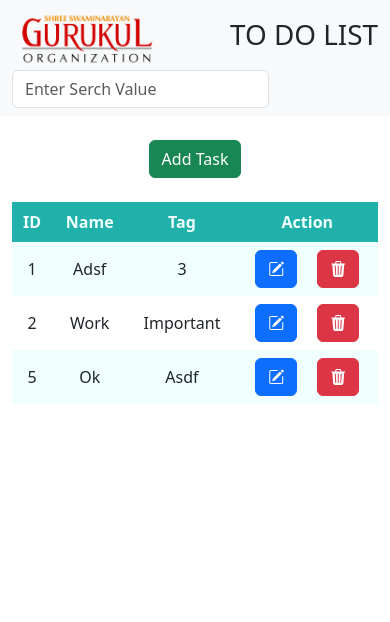
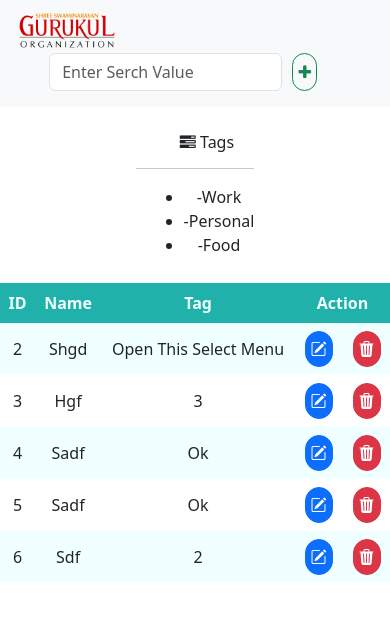
Before and after one commit to ankitdomadiya/todo, an Angular app: page /user in a window 390 px wide. Shown: the top 622 px of the page. Built offline with nearby package versions, Linux system fonts and the light colour scheme; data requests are answered from the project's data file.

Commit message:
todo-list

```diff
--- a/db.json
+++ b/db.json
@@ -1,19 +1,29 @@
 {
   "user": [
     {
-      "name": "adsf",
-      "tag": "3",
-      "id": 1
-    },
-    {
-      "name": "work",
-      "tag": "important",
+      "name": "shgd",
+      "tag": "Open this select menu",
       "id": 2
     },
     {
-      "name": "ok",
-      "tag": "asdf",
+      "name": "hgf",
+      "tag": "3",
+      "id": 3
+    },
+    {
+      "name": "sadf",
+      "tag": "ok",
+      "id": 4
+    },
+    {
+      "name": "sadf",
+      "tag": "ok",
       "id": 5
+    },
+    {
+      "name": "sdf",
+      "tag": "2",
+      "id": 6
     }
   ]
 }
--- a/src/app/user/user.component.html
+++ b/src/app/user/user.component.html
@@ -1,38 +1,37 @@
-<nav class="navbar navbar-expand-lg bg-body-tertiary">
+<nav class="navbar navbar-expand-lg bg-body-tertiary pb-3">
   <div class="container-fluid">
-    <img src="assets/logo.png" alt="logo" style="width: 150px;">
-    <h1 class="text-uppercase">to do list</h1>
-    <form class="d-flex" role="search">
-      <!-- <input class="form-control me-2" [(ngModel)]="searchValue" (keyup)="search()" autocomplete="off" id="EmpName" type="text" placeholder="Search"> -->
-      <!-- <button class="btn btn-outline-success"   type="submit">Search</button> -->
-      <input type="text"name="search" [(ngModel)]="searchValue" (keyup)="search()" autocomplete="off" placeholder="Enter Serch Value" class="form-control mr-3" id="EmpName">
+    <img src="assets/logo.png" alt="logo" class="navbar-logo">
+    <h1 class="text-uppercase font-size-decrice">to do list</h1>
+    <form class="d-flex search-bar" role="search">
+      <input type="text" name="search" [(ngModel)]="searchValue" (keyup)="search()" autocomplete="off"
+        placeholder="Enter Serch Value" class="form-control search mr-3 input-sm" id="EmpName">
+      <button class="btn btn-outline-success" type="submit" data-bs-toggle="modal" data-bs-target="#exampleModal"
+        data-bs-whatever="@getbootstrap"><i class="fa fa-plus anacon" aria-hidden="true"></i></button>
     </form>
-
   </div>
 </nav>
 
-<br>
 
+<!-- ##############################################  tags section ################################################# -->
 
-<!-- ############################## Add Task ####################################### -->
-
-<section class="d-flex align-item-center justify-content-center ">
-  <button type="button" class="btn btn-success " data-bs-toggle="modal" data-bs-target="#exampleModal"
-    data-bs-whatever="@getbootstrap">Add Task</button>
-</section>
-<!-- <div class="container">
-    <input type="text" name="text-box" id="" placeholder="Enter Your Task">
-    <button type="submit" class="btn btn-success">ok</button>
-  </div> -->
-
-<br>
+<section class="container-fluid">
+  <div class="row">
+    <div class="col-xxl-2 col-xl-2 col-lg-2 col-md-2.5 col-sm-4 left-side">
+      <div class="sidebar">
+        <h6 class="mt-3 ps-4 mb-2"><i class="fa fa-tasks" aria-hidden="true"></i> Tags</h6>
+        <hr>
+        <ul class="mt-2 ps-5">
+          <li>-Work</li>
+          <li>-Personal</li>
+          <li>-Food</li>
+        </ul>
+      </div>
+    </div>
 
     <!-- ################################# Show Task Section ################################# -->
 
-<section class="container">
-
+    <div class="col-xxl-10 col-xl-10 col-lg-10 col-md-9.5 col-sm-8 right-side">
       <div class="row">
-    <div class="col-sm-12">
         <table>
           <tr>
             <th>ID</th>
@@ -50,27 +49,11 @@
               <button class="btn btn-danger" (click)="deleteUser(item)"><i class="bi bi-trash3-fill"></i></button>
             </td>
           </tr>
-
         </table>
       </div>
     </div>
+  </div>
 </section>
-
-
-
-
-<!-- ##############################################  tags section ################################################# -->
-<!-- <section style="height: 200px;">
-  <div class="sidebar">
-    <h6 class="mt-3 ps-4 mb-2"><span><i class="bi bi-tags"></i></span> Tags</h6>
-    <hr>
-    <ul class="mt-2 ps-5">
-      <li>-Work</li>
-      <li>-Personal</li>
-      <li>-Food</li>
-    </ul>
-  </div>
-</section> -->
 
 
 <!-- ####################################### add task ################################# -->
@@ -80,7 +63,7 @@
     <div class="modal-content">
       <div class="modal-header">
         <h1 class="modal-title fs-5" id="exampleModalLabel">Enter Task</h1>
-        <button type="button" class="btn-close" data-bs-dismiss="modal" aria-label="Close"></button>
+        <button type="button" class="btn-close" data-bs-dismiss="modal" (click)="close()" aria-label="Close"></button>
       </div>
       <div class="modal-body">
         <form>
@@ -88,26 +71,20 @@
             <label for="recipient-name" class="col-form-label">Task Name:</label>
             <input type="text" class="form-control" name="UserDetailsName" [(ngModel)]="UserDetails.name">
 
-
+            <!-- ####################### selector ####################### -->
             <label for="recipient-name" class="col-form-label">Tag Name:</label>
-
-
-
-            <select class="form-select" aria-label="Default select example ">
+            <select class="form-select" aria-label="Default select example " name="UserDetailsTag"
+              [(ngModel)]="UserDetails.tag">
               <option selected>Open this select menu</option>
-              <option value="1">One</option>
+              <option value="ok">One</option>
               <option value="2">Two</option>
               <option value="3">Three</option>
             </select>
-
-
-
-            <input type="text" class="form-control" name="UserDetailsTag" [(ngModel)]="UserDetails.tag">
           </div>
         </form>
       </div>
       <div class="modal-footer">
-        <button type="button" class="btn btn-secondary" data-bs-dismiss="modal">Close</button>
+        <button type="button" class="btn btn-secondary" (click)="close()" data-bs-dismiss="modal">Close</button>
         <button type="button" class="btn btn-primary" data-bs-dismiss="modal"
           (click)="updateData ? updateUser() : addDetais()">{{ updateData ?
           'Update':'Submit'}}</button>
--- a/src/app/user/user.component.scss
+++ b/src/app/user/user.component.scss
@@ -1,12 +1,97 @@
-header{
+header {
     background-color: lightcyan;
     padding: 25px;
 }
 
-h2{
+
+h2 {
     color: darkcyan;
 }
 
-#side{
-    width: 10%;
+.navbar-logo {
+    width: 150px;
 }
+
+.search {
+    margin-right: 10px;
+}
+
+.anaconda{
+    font-size: 20px;
+}
+
+@media screen and (max-width:768px) {
+    .navbar-logo {
+        width: 20%;
+    }
+
+    .font-size-decrice{
+        display: none;
+    }
+
+    .form-control {
+        width: 80%;
+    }
+
+    .search-bar {
+        margin: 0 auto;
+    }
+}
+
+@media screen and (max-width:575px) {
+
+    .left-side{
+        display: flex;
+        justify-content: center;
+        text-align: center;
+        padding-bottom: 10px;
+        padding-top: 10px;
+    }
+}
+
+@media screen and (max-width:425px) {
+    .navbar-logo {
+        width: 30%;
+    }
+    .text-uppercase {
+        font-size: 25px;
+    }
+    button{
+        padding: 5px;
+        border-radius: 50px;
+    }
+    .left-side{
+        display: flex;
+        justify-content: center;
+        text-align: center;
+
+    }
+}
+
+@media screen and (max-width:375px) {
+    .navbar-logo {
+        width: 30%;
+    }
+
+    .text-uppercase {
+        font-size: 23px;
+    }
+
+
+
+    .left-side{
+        display: flex;
+
+    }
+}
+
+@media screen and (max-width:320px) {
+    .navbar-logo {
+        width: 30%;
+    }
+
+    .text-uppercase {
+        font-size: 20px;
+    }
+
+}
--- a/src/app/user/user.component.ts
+++ b/src/app/user/user.component.ts
@@ -55,6 +55,11 @@ export class UserComponent {
    this.updateData = true;
   }
 
+  close(){
+    this.updateData = false;
+    this.UserDetails = new UserDetails();
+  }
+
   // #################### update user ################
 
   updateUser(){
@@ -62,6 +67,7 @@ export class UserComponent {
       next:(res)=>{
         this.fetchUser();
         this.UserDetails = new UserDetails();
+        this.updateData = false;
       },
       error:(err)=>{console.log(err);},
       complete:()=>{
--- a/src/index.html
+++ b/src/index.html
@@ -1,16 +1,20 @@
 <!doctype html>
 <html lang="en">
+
 <head>
   <meta charset="utf-8">
   <title>Todo</title>
   <base href="/">
   <meta name="viewport" content="width=device-width, initial-scale=1">
   <link rel="icon" type="image/x-icon" href="favicon.ico">
-  <link href="https://cdn.jsdelivr.net/npm/bootstrap@5.3.0-alpha3/dist/css/bootstrap.min.css" rel="stylesheet" integrity="sha384-KK94CHFLLe+nY2dmCWGMq91rCGa5gtU4mk92HdvYe+M/SXH301p5ILy+dN9+nJOZ" crossorigin="anonymous">
+  <link href="https://cdn.jsdelivr.net/npm/bootstrap@5.3.0-alpha3/dist/css/bootstrap.min.css" rel="stylesheet">
+  <link rel="stylesheet" href="https://cdnjs.cloudflare.com/ajax/libs/font-awesome/4.7.0/css/font-awesome.min.css">
 </head>
+
 <body>
   <app-root></app-root>
-  <script src="https://cdn.jsdelivr.net/npm/@popperjs/core@2.11.7/dist/umd/popper.min.js" integrity="sha384-zYPOMqeu1DAVkHiLqWBUTcbYfZ8osu1Nd6Z89ify25QV9guujx43ITvfi12/QExE" crossorigin="anonymous"></script>
-<script src="https://cdn.jsdelivr.net/npm/bootstrap@5.3.0-alpha3/dist/js/bootstrap.min.js" integrity="sha384-Y4oOpwW3duJdCWv5ly8SCFYWqFDsfob/3GkgExXKV4idmbt98QcxXYs9UoXAB7BZ" crossorigin="anonymous"></script>
+  <script src="https://cdn.jsdelivr.net/npm/@popperjs/core@2.11.7/dist/umd/popper.min.js"></script>
+  <script src="https://cdn.jsdelivr.net/npm/bootstrap@5.3.0-alpha3/dist/js/bootstrap.min.js"></script>
 </body>
+
 </html>
```
Lines whose indentation alone changed are shown as unchanged.
